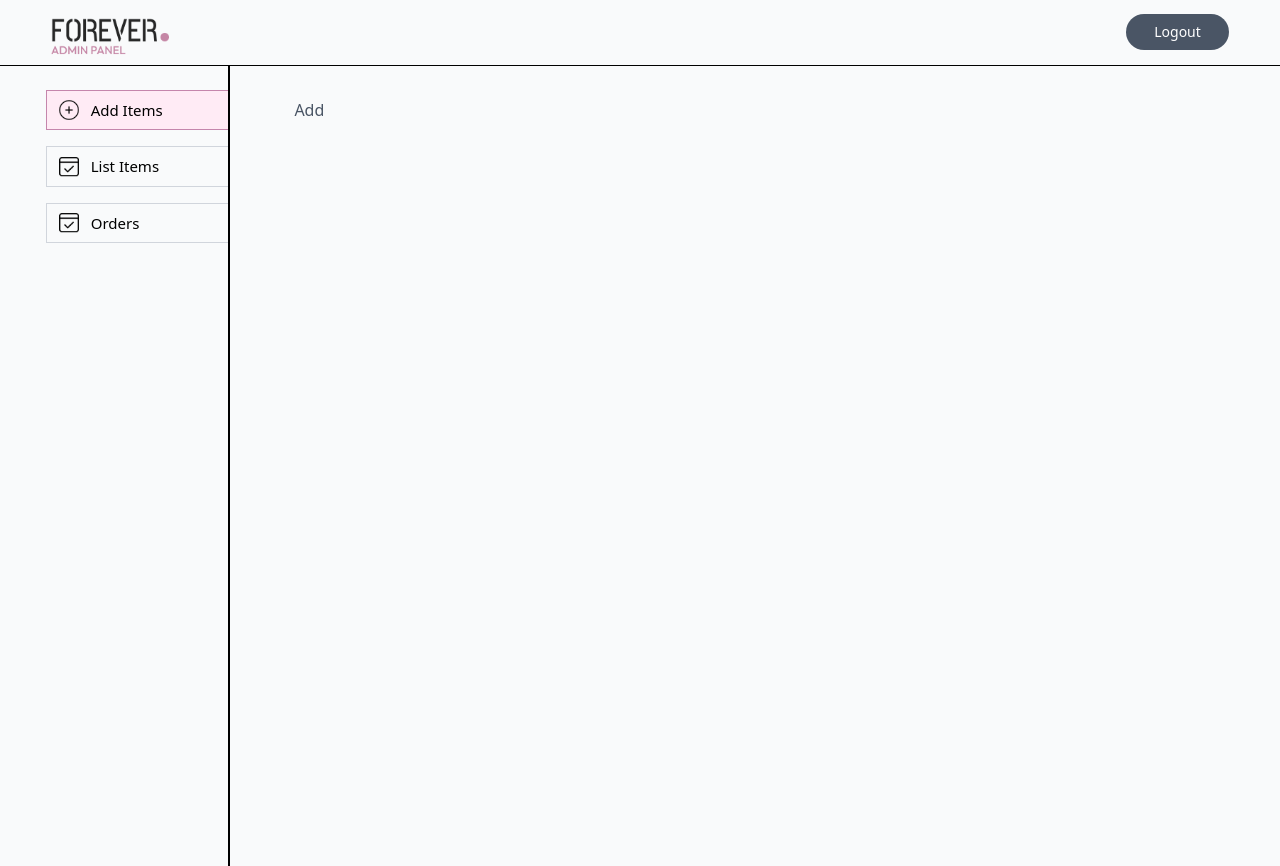
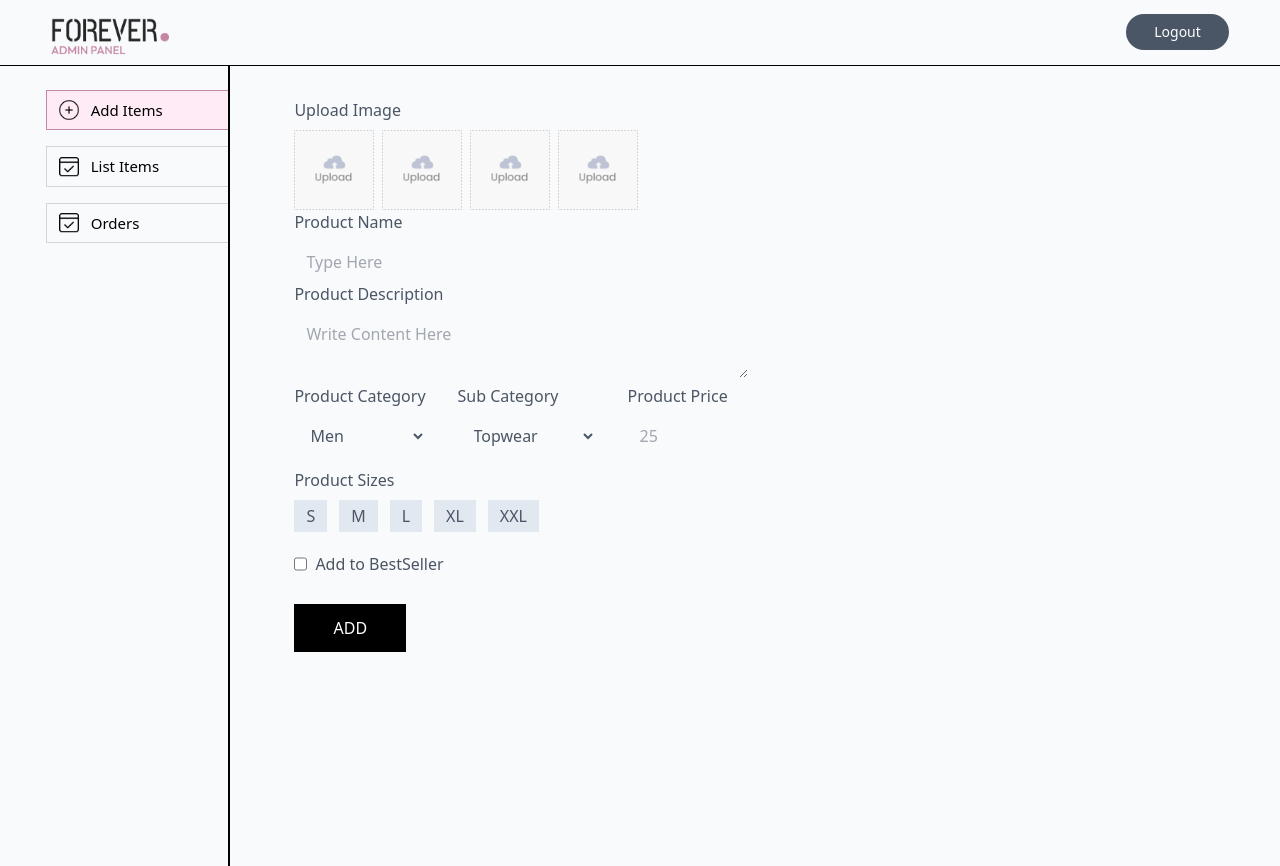
Before and after one commit to Arjun-P-Manoj/E-commerce, a React (Vite) app in the folder admin/: page /add in a window 1280 px wide. Built offline with nearby package versions, Linux system fonts and the light colour scheme; no server answers.

Commit message:
add product logic setup completely

```diff
--- a/admin/src/pages/Add.jsx
+++ b/admin/src/pages/Add.jsx
@@ -1,9 +1,286 @@
-import React from 'react'
+import React, { useState } from "react";
+import { assets } from "../assets/admin_assets/assets.js";
+import axios from "axios";
+import { backendUrl } from "../App.jsx";
+import { toast } from "react-toastify";
 
-const Add = () => {
+const Add = ({ token }) => {
+  const [image1, setImage1] = useState(false);
+  const [image2, setImage2] = useState(false);
+  const [image3, setImage3] = useState(false);
+  const [image4, setImage4] = useState(false);
+
+  const [name, setName] = useState("");
+  const [description, setDescription] = useState("");
+  const [price, setPrice] = useState("");
+  const [category, setCategory] = useState("Men");
+  const [subCategory, setSubCategory] = useState("Topwear");
+  const [bestseller, setBestseller] = useState(false);
+  const [sizes, setSizes] = useState([]);
+
+  const onSubmitHandler = async (e) => {
+    e.preventDefault();
+    try {
+      const formData = new FormData();
+      formData.append("name", name);
+      formData.append("description", description);
+      formData.append("price", price);
+      formData.append("category", category);
+      formData.append("subCategory", subCategory);
+      formData.append("bestseller", bestseller);
+      formData.append("sizes", JSON.stringify(sizes));
+
+      image1 && formData.append("image1", image1);
+      image2 && formData.append("image2", image2);
+      image3 && formData.append("image3", image3);
+      image4 && formData.append("image4", image4);
+
+      const response = await axios.post(
+        backendUrl + "/api/product/add",
+        formData,
+        { headers: { token } }
+      );
+      if (response.data.success) {
+        toast.success(response.data.message);
+        console.log("Success");
+        setName("");
+        setDescription("");
+        setImage1(false);
+        setImage2(false);
+        setImage3(false);
+        setImage4(false);
+        setPrice("");
+      } else {
+        toast.error(response.data.message);
+        console.log("Failure");
+      }
+    } catch (error) {
+      console.log(error);
+      toast.error(error.message);
+    }
+  };
+
   return (
-    <div>Add</div>
-  )
-}
+    <form
+      onSubmit={onSubmitHandler}
+      className="flex flex-col w-full items-start gap-3"
+    >
+      <div>
+        <p className="mb-2">Upload Image</p>
+        <div className="flex gap-2">
+          <label htmlFor="image1">
+            <img
+              className="w-20"
+              src={!image1 ? assets.upload_area : URL.createObjectURL(image1)}
+              alt=""
+            />
+            <input
+              onChange={(e) => setImage1(e.target.files[0])}
+              type="file"
+              id="image1"
+              hidden
+            />
+          </label>
+          <label htmlFor="image2">
+            <img
+              className="w-20"
+              src={!image2 ? assets.upload_area : URL.createObjectURL(image2)}
+              alt=""
+            />
+            <input
+              onChange={(e) => setImage2(e.target.files[0])}
+              type="file"
+              id="image2"
+              hidden
+            />
+          </label>
+          <label htmlFor="image3">
+            <img
+              className="w-20"
+              src={!image3 ? assets.upload_area : URL.createObjectURL(image3)}
+              alt=""
+            />
+            <input
+              onChange={(e) => setImage3(e.target.files[0])}
+              type="file"
+              id="image3"
+              hidden
+            />
+          </label>
+          <label htmlFor="image4">
+            <img
+              className="w-20"
+              src={!image4 ? assets.upload_area : URL.createObjectURL(image4)}
+              alt=""
+            />
+            <input
+              onChange={(e) => setImage4(e.target.files[0])}
+              type="file"
+              id="image4"
+              hidden
+            />
+          </label>
+        </div>
+        <div className="w-full">
+          <p className="mb-2 ">Product Name</p>
+          <input
+            onChange={(e) => setName(e.target.value)}
+            className="w-full max-w-[500px] px-3 py-2"
+            type="text"
+            value={name}
+            placeholder="Type Here"
+            required
+          />
+        </div>
+        <div className="w-full">
+          <p className="mb-2 ">Product Description</p>
+          <textarea
+            onChange={(e) => setDescription(e.target.value)}
+            className="w-full max-w-[500px] px-3 py-2"
+            placeholder="Write Content Here"
+            required
+          />
+        </div>
+        <div className="flex flex-col sm:flex-row gap-2 w-full sm:gap-8">
+          <div>
+            <p className="mb-2">Product Category</p>
+            <select
+              onChange={(e) => setCategory(e.target.value)}
+              className="w-full px-3 py-2"
+            >
+              <option value="Men">Men</option>
+              <option value="Women">Women</option>
+              <option value="Kids">Kids</option>
+            </select>
+          </div>
+          <div>
+            <p className="mb-2">Sub Category</p>
+            <select
+              onChange={(e) => setSubCategory(e.target.value)}
+              className="w-full px-3 py-2"
+            >
+              <option value="Topwear">Topwear</option>
+              <option value="Bottomwear">Bottomwear</option>
+              <option value="Winterwear">Winterwear</option>
+            </select>
+          </div>
+          <div>
+            <p className="mb-2 ">Product Price</p>
+            <input
+              onChange={(e) => setPrice(e.target.value)}
+              className="w-full px-3 py-2 sm:w-[120px]"
+              type="number"
+              placeholder="25"
+            />
+          </div>
+        </div>
+      </div>
+      <div>
+        <p className="mb-2">Product Sizes</p>
+        <div className="flex gap-3">
+          <div
+            onClick={() =>
+              setSizes((prev) =>
+                prev.includes("S")
+                  ? prev.filter((item) => item !== "S")
+                  : [...prev, "S"]
+              )
+            }
+          >
+            <p
+              className={`${
+                sizes.includes("S") ? "bg-pink-100" : "bg-slate-200"
+              }  px-3 py-1 cursor-pointer`}
+            >
+              S
+            </p>
+          </div>
+          <div
+            onClick={() =>
+              setSizes((prev) =>
+                prev.includes("M")
+                  ? prev.filter((item) => item !== "M")
+                  : [...prev, "M"]
+              )
+            }
+          >
+            <p
+              className={`${
+                sizes.includes("M") ? "bg-pink-100" : "bg-slate-200"
+              } px-3 py-1 cursor-pointer`}
+            >
+              M
+            </p>
+          </div>
+          <div
+            onClick={() =>
+              setSizes((prev) =>
+                prev.includes("L")
+                  ? prev.filter((item) => item !== "L")
+                  : [...prev, "L"]
+              )
+            }
+          >
+            <p
+              className={`${
+                sizes.includes("L") ? "bg-pink-100" : "bg-slate-200"
+              } px-3 py-1 cursor-pointer`}
+            >
+              L
+            </p>
+          </div>
+          <div
+            onClick={() =>
+              setSizes((prev) =>
+                prev.includes("XL")
+                  ? prev.filter((item) => item !== "XL")
+                  : [...prev, "XL"]
+              )
+            }
+          >
+            <p
+              className={`${
+                sizes.includes("XL") ? "bg-pink-100" : "bg-slate-200"
+              } px-3 py-1 cursor-pointer`}
+            >
+              XL
+            </p>
+          </div>
+          <div
+            onClick={() =>
+              setSizes((prev) =>
+                prev.includes("XXL")
+                  ? prev.filter((item) => item !== "XXL")
+                  : [...prev, "XXL"]
+              )
+            }
+          >
+            <p
+              className={`${
+                sizes.includes("XXL") ? "bg-pink-100" : "bg-slate-200"
+              } px-3 py-1 cursor-pointer`}
+            >
+              XXL
+            </p>
+          </div>
+        </div>
+      </div>
+      <div className="flex gap-2 mt-2 ">
+        <input
+          onChange={() => setBestseller((prev) => !prev)}
+          type="checkbox"
+          id="bestseller"
+          checked={bestseller}
+        />
+        <label className="cursor-pointer" htmlFor="bestseller">
+          Add to BestSeller
+        </label>
+      </div>
+      <button type="submit" className="w-28 py-3 mt-4 bg-black text-white ">
+        ADD
+      </button>
+    </form>
+  );
+};
 
-export default Add
+export default Add;
```
